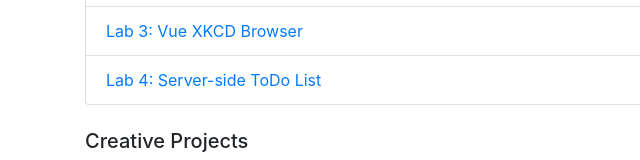
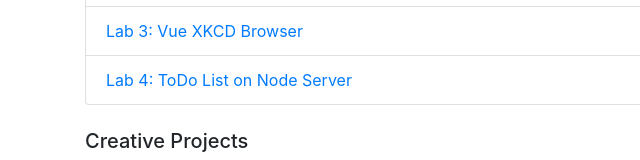
Before and after one commit to dylanyoung12/main, a plain HTML site: page index.html in a window 1280 px wide. Shown: the part 294-454 px from the top of the page, 0-640 px from the left. Drawn offline with nearby package versions, Linux system fonts and the light colour scheme.

Commit message:
Edited Lab 4 Name

```diff
--- a/index.html
+++ b/index.html
@@ -22,7 +22,7 @@
       <li class="list-group-item"><a href="/lab-1-dylanyoung12/index.html">Lab 1: Photographer's Portfolio</a></li>
       <li class="list-group-item"><a href="/lab-2-dylanyoung12/index.html">Lab 2: Weather and Stack Overflow API's</a></li>
       <li class="list-group-item"><a href="/lab-3-dylanyoung12/index.html">Lab 3: Vue XKCD Browser</a></li>
-      <li class="list-group-item"><a href="/lab-4-dylanyoung12/index.html">Lab 4: Server-side ToDo List</a></li>
+      <li class="list-group-item"><a href="/lab-4-dylanyoung12/index.html">Lab 4: ToDo List on Node Server</a></li>
     </ul>
   </div>
   <br>
```
